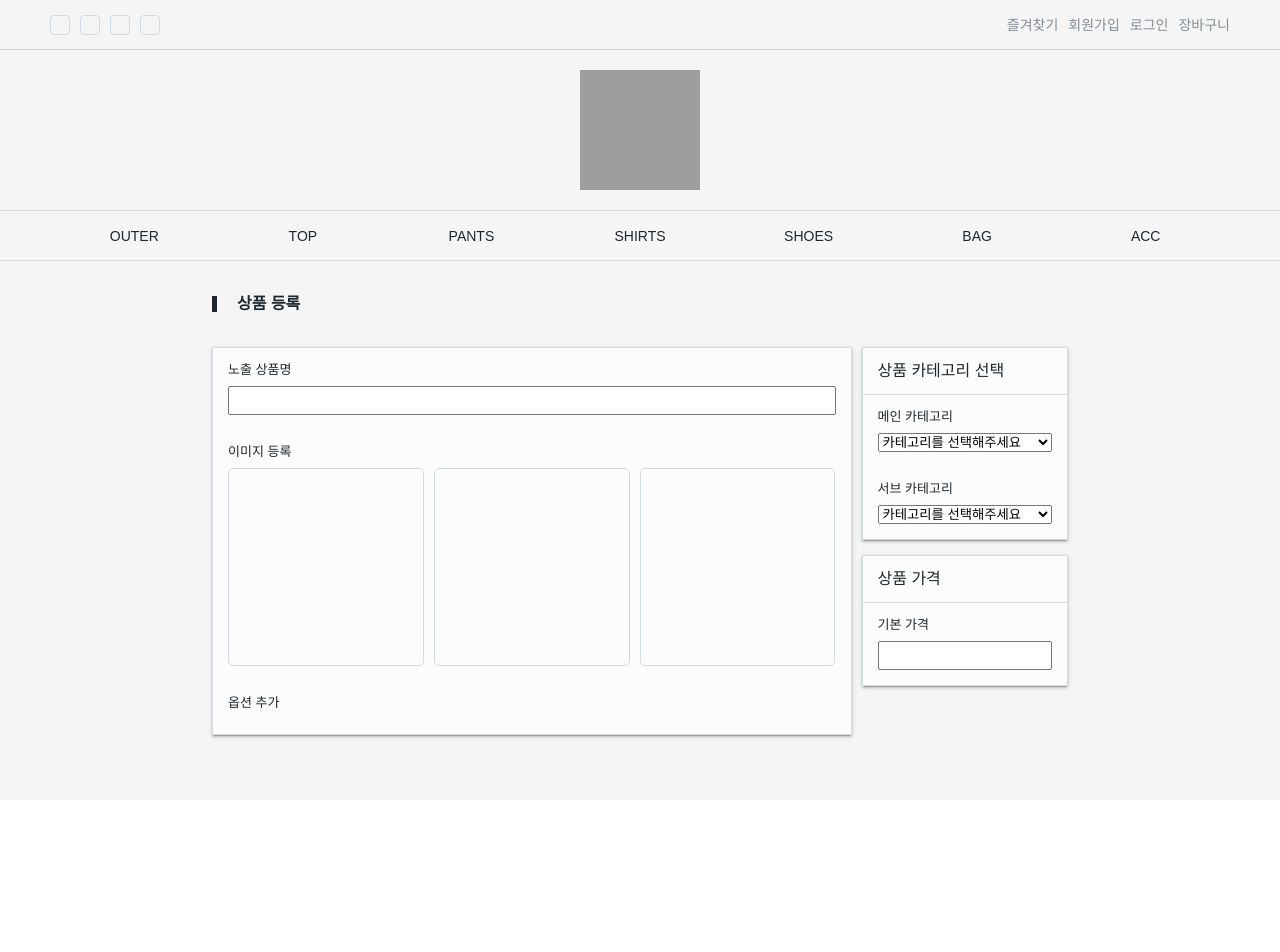
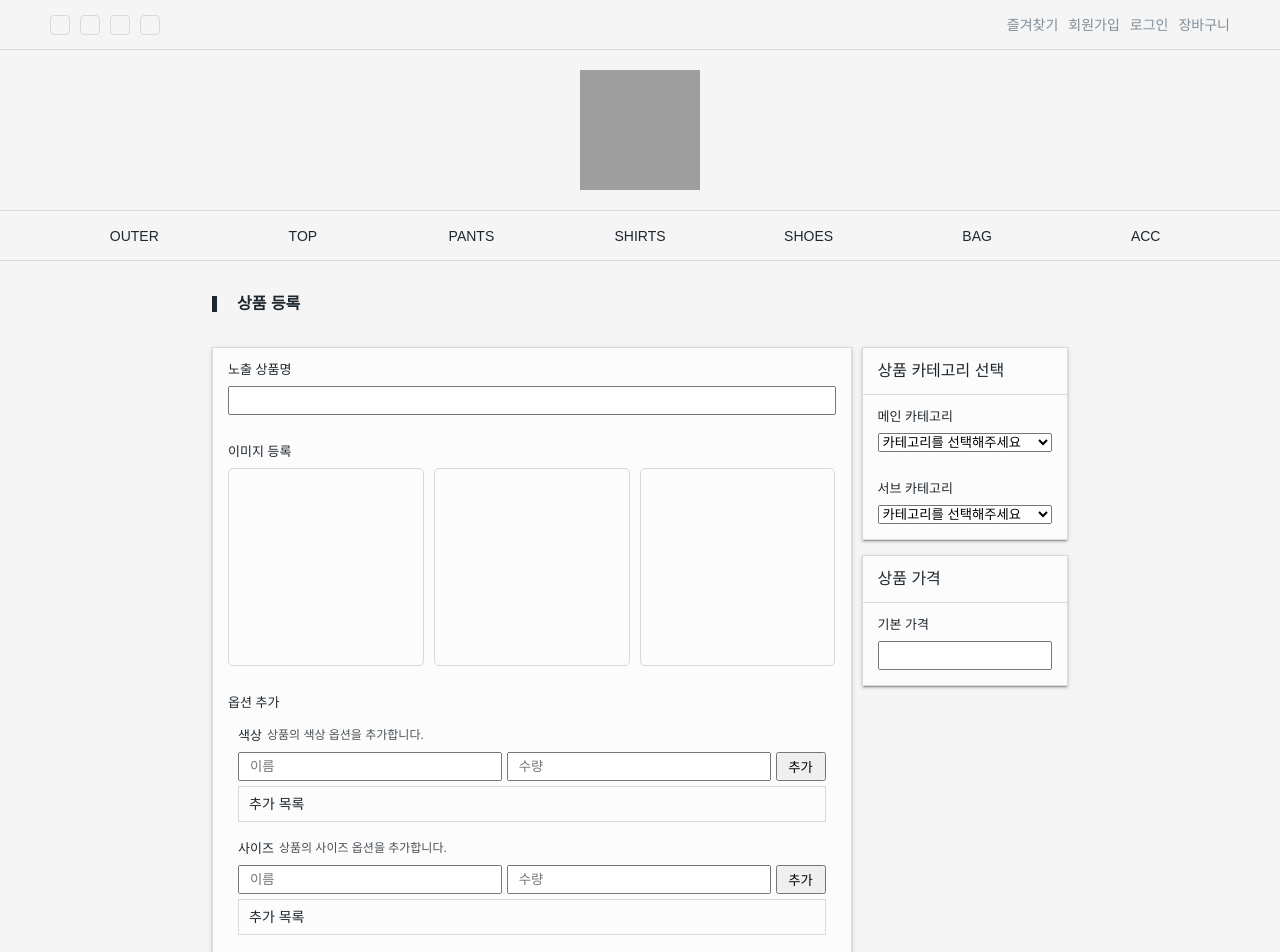
Before and after one commit to taesung1993/Ts-shop, a React (Create React App) app in the folder frontend/: page /register-product in a window 1280 px wide. Shown: the top 952 px of the page. Before the commit the page ends 800 px from the top, so only its background shows below. Built offline with nearby package versions, Linux system fonts and the light colour scheme; grey boxes are pictures that could not be loaded; the HTML template or start-up script is replaced by a standard one.

Commit message:
register-product ui 완성 버튼만추가하면 됌

```diff
--- a/frontend/src/components/views/RegisterProduct.js
+++ b/frontend/src/components/views/RegisterProduct.js
@@ -93,6 +93,34 @@ const UploadImageBox = styled.div`
     border-radius: 5px;
 `;
 
+const AddOptionBox = styled.div`
+    padding: 10px;
+`;
+
+const AddOptionRow = styled.div`
+    &:first-child{
+        display: flex;
+    }
+    &:nth-child(2){
+        display: grid;
+        grid-template-columns: 1fr 1fr 50px;
+        grid-gap: 5px;
+    }
+    &:last-child{
+        border: 1px solid ${colors.lineColor};
+        margin-top: 5px;
+        padding: 10px;
+    }
+`;
+
+const LabelExplain = styled.span`
+    font-size: 1.2rem;
+    opacity: 0.8;
+    margin-left: 5px;
+`;
+
+const AddButton = styled.button``;
+
 
 const RegisterProduct = () => {
     return (
@@ -119,6 +147,34 @@ const RegisterProduct = () => {
                         </CardSection>
                         <CardSection>
                             <Label>옵션 추가</Label>
+                            <AddOptionBox>
+                                <AddOptionRow>
+                                    <Label>색상</Label>
+                                    <LabelExplain>상품의 색상 옵션을 추가합니다.</LabelExplain>
+                                </AddOptionRow>
+                                <AddOptionRow>
+                                    <Input type="text" placeholder="이름"/>
+                                    <Input type="number" placeholder="수량"/>
+                                    <AddButton>추가</AddButton>
+                                </AddOptionRow>
+                                <AddOptionRow>
+                                    추가 목록
+                                </AddOptionRow>
+                            </AddOptionBox>
+                            <AddOptionBox>
+                                <AddOptionRow>
+                                    <Label>사이즈</Label>
+                                    <LabelExplain>상품의 사이즈 옵션을 추가합니다.</LabelExplain>
+                                </AddOptionRow>
+                                <AddOptionRow>
+                                    <Input type="text" placeholder="이름"/>
+                                    <Input type="number" placeholder="수량"/>
+                                    <AddButton>추가</AddButton>
+                                </AddOptionRow>
+                                <AddOptionRow>
+                                    추가 목록
+                                </AddOptionRow>
+                            </AddOptionBox>
                         </CardSection>
                     </Card>
                 </MainCol>
```
